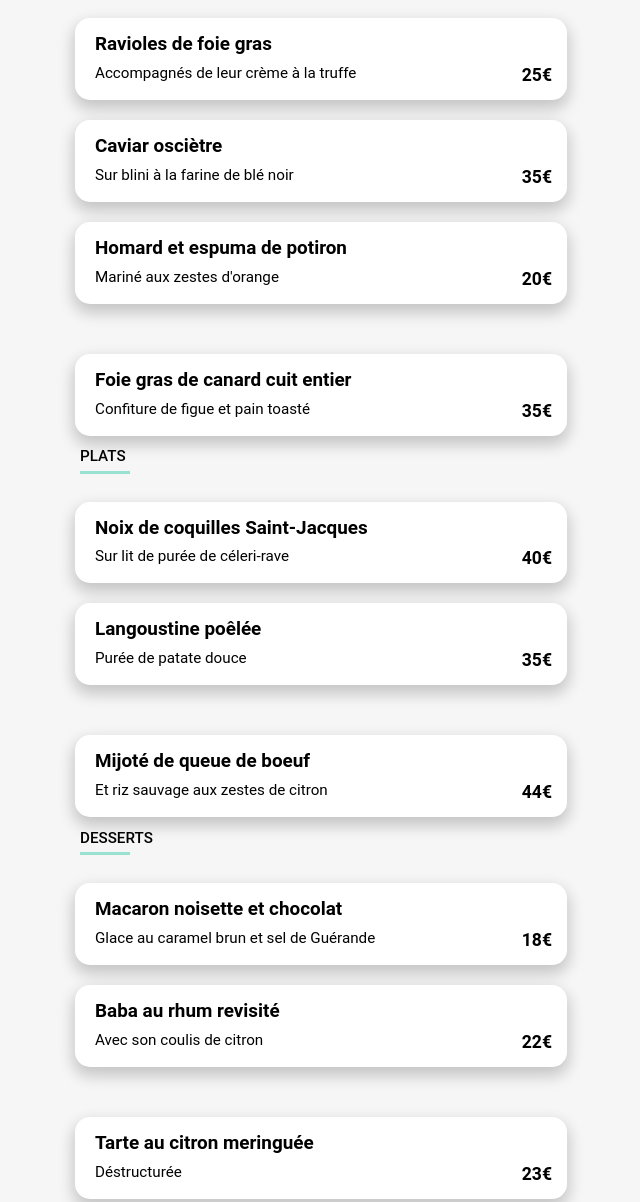
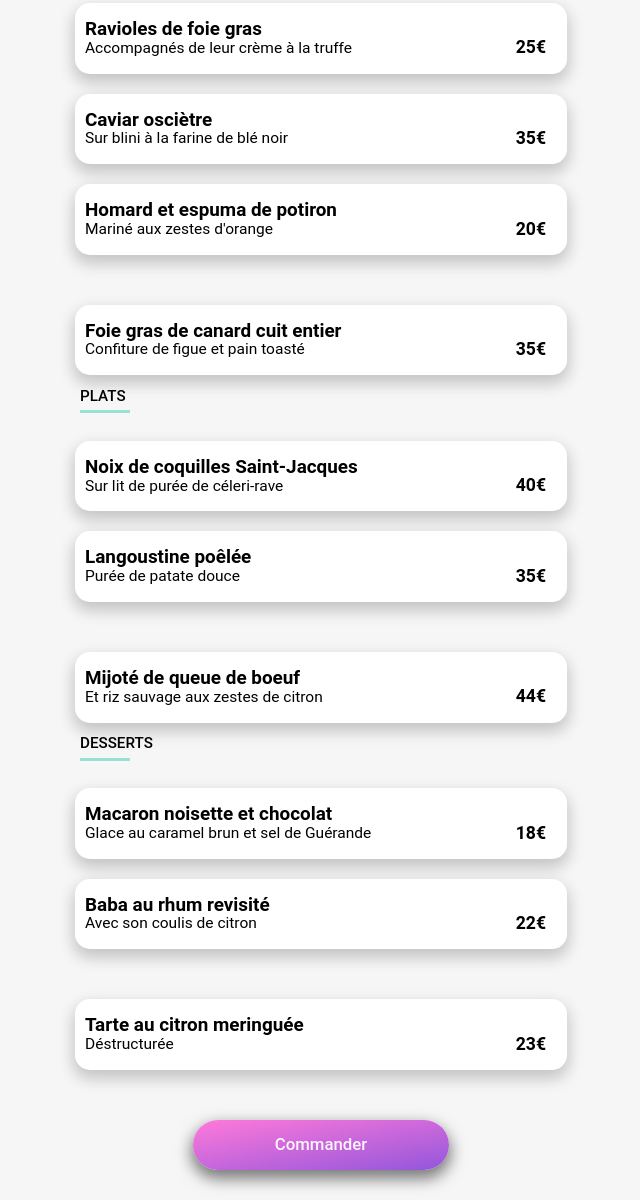
Before and after one commit to DGouron/OC_Projet3, a website: page menu-la-note-enchantee.html in a window 1280 px wide. Shown: the part 416-1618 px from the top of the page, without its empty margins (319-959 px from the left). Drawn offline with Linux system fonts and the light colour scheme; a web font is replaced by a local one.

Commit message:
Rework menu

```diff
--- a/menu-la-note-enchantee.html
+++ b/menu-la-note-enchantee.html
@@ -35,123 +35,103 @@
             </header>
             <h2>Entrées</h2>
             <article class="menu__article--box">
-                <div class="menu__article--content">
+                <header class="menu__article--content">
                     <h3>Ravioles de foie gras</h3>
-                    <div class="menu__article--details">
                     <p class="menu__article--name">Accompagnés de leur crème à la truffe</p>
-                        <p class="menu__article--price">25€</p>
-                    </div>
-                </div>
+                </header>
+                <div class="menu__article--price">25€</div>
                 <div class="menu__article--validation">
                     <i class="fa-solid fa-check"></i>
                 </div>
             </article>
             <article class="menu__article--box">
-                <div class="menu__article--content">
+                <header class="menu__article--content">
                     <h3>Caviar osciètre</h3>
-                    <div class="menu__article--details">
                     <p class="menu__article--name">Sur blini à la farine de blé noir</p>
-                        <p class="menu__article--price">35€</p>
-                    </div>
-                </div>
+                </header>
+                <div class="menu__article--price">35€</div>
                 <div class="menu__article--validation">
                     <i class="fa-solid fa-check"></i>
                 </div>
             </article>
             <article class="menu__article--box">
-                <div class="menu__article--content">
+                <header class="menu__article--content">
                     <h3>Homard et espuma de potiron</h3>
-                    <div class="menu__article--details">
                     <p class="menu__article--name">Mariné aux zestes d'orange</p>
-                        <p class="menu__article--price">20€</p>
-                    </div>
-                </div>
+                </header>
+                <div class="menu__article--price">20€</div>
                 <div class="menu__article--validation">
                     <i class="fa-solid fa-check"></i>
                 </div>
             </article>
             <article class="menu__article--box">
-                <div class="menu__article--content">
+                <header class="menu__article--content">
                     <h3>Foie gras de canard cuit entier</h3>
-                    <div class="menu__article--details">
                     <p class="menu__article--name">Confiture de figue et pain toasté</p>
-                        <p class="menu__article--price">35€</p>
-                    </div>
-                </div>
+                </header>
+                <div class="menu__article--price">35€</div>
                 <div class="menu__article--validation">
                     <i class="fa-solid fa-check"></i>
                 </div>
             </article>
             <h2>Plats</h2>
             <article class="menu__article--box">
-                <div class="menu__article--content">
+                <header class="menu__article--content">
                     <h3>Noix de coquilles Saint-Jacques</h3>
-                    <div class="menu__article--details">
                     <p class="menu__article--name">Sur lit de purée de céleri-rave</p>
-                        <p class="menu__article--price">40€</p>
-                    </div>
-                </div>
+                </header>
+                <div class="menu__article--price">40€</div>
                 <div class="menu__article--validation">
                     <i class="fa-solid fa-check"></i>
                 </div>
             </article>
             <article class="menu__article--box">
-                <div class="menu__article--content">
+                <header class="menu__article--content">
                     <h3>Langoustine poêlée</h3>
-                    <div class="menu__article--details">
                     <p class="menu__article--name">Purée de patate douce</p>
-                        <p class="menu__article--price">35€</p>
-                    </div>
-                </div>
+                </header>
+                <div class="menu__article--price">35€</div>
                 <div class="menu__article--validation">
                     <i class="fa-solid fa-check"></i>
                 </div>
             </article>
             <article class="menu__article--box">
-                <div class="menu__article--content">
+                <header class="menu__article--content">
                     <h3>Mijoté de queue de boeuf </h3>
-                    <div class="menu__article--details">
                     <p class="menu__article--name">Et riz sauvage aux zestes de citron</p>
-                        <p class="menu__article--price">44€</p>
-                    </div>
-                </div>
+                </header>
+                <div class="menu__article--price">44€</div>
                 <div class="menu__article--validation">
                     <i class="fa-solid fa-check"></i>
                 </div>
             </article>
             <h2>Desserts</h2>
             <article class="menu__article--box">
-                <div class="menu__article--content">
+                <header class="menu__article--content">
                     <h3>Macaron noisette et chocolat</h3>
-                    <div class="menu__article--details">
                     <p class="menu__article--name">Glace au caramel brun et sel de Guérande</p>
-                        <p class="menu__article--price">18€</p>
-                    </div>
-                </div>
+                </header>
+                <div class="menu__article--price">18€</div>
                 <div class="menu__article--validation">
                     <i class="fa-solid fa-check"></i>
                 </div>
             </article>
             <article class="menu__article--box">
-                <div class="menu__article--content">
+                <header class="menu__article--content">
                     <h3>Baba au rhum revisité </h3>
-                    <div class="menu__article--details">
                     <p class="menu__article--name">Avec son coulis de citron</p>
-                        <p class="menu__article--price">22€</p>
-                    </div>
-                </div>
+                </header>
+                <div class="menu__article--price">22€</div>
                 <div class="menu__article--validation">
                     <i class="fa-solid fa-check"></i>
                 </div>
             </article>
             <article class="menu__article--box">
-                <div class="menu__article--content">
+                <header class="menu__article--content">
                     <h3>Tarte au citron meringuée </h3>
-                    <div class="menu__article--details">
                     <p class="menu__article--name">Déstructurée</p>
-                        <p class="menu__article--price">23€</p>
-                    </div>
-                </div>
+                </header>
+                <div class="menu__article--price">23€</div>
                 <div class="menu__article--validation">
                     <i class="fa-solid fa-check"></i>
                 </div>
--- a/src/assets/Styles/Sass/Components/_callToAction.scss
+++ b/src/assets/Styles/Sass/Components/_callToAction.scss
@@ -7,7 +7,7 @@
     width: auto;
     height: 50px;
     background:  $cta-background;
-    box-shadow: 0px 7px 15px 2px rgba(0,0,0,0.2);
+    box-shadow: 0px 7px 15px 2px rgba(0,0,0,0.5);
     color: rgba(255, 255, 255, 0.929);
     font-size: 1.05rem;
     font-family: $secondary-font;
--- a/src/assets/Styles/Sass/main.scss
+++ b/src/assets/Styles/Sass/main.scss
@@ -14,6 +14,7 @@ html,
 body{
   scroll-behavior: smooth;
   color: white;
+  overflow-x: hidden;
 }
 .primary__header{
   display: flex;
--- a/src/assets/styles/sass/components/_menu.scss
+++ b/src/assets/styles/sass/components/_menu.scss
@@ -28,7 +28,6 @@
       }
     }
   }
-
 .menu__illustration{
   width: 100%;
   img{
@@ -37,7 +36,6 @@
     object-fit: cover;
   }
 }
-
 .menu__wrapper{
 
   width: 100%;
@@ -50,11 +48,12 @@
     display: flex;
     align-items: center;
     justify-content: space-between;
-      padding-top: 15px;
+    padding-left: 10px;
+  }
+  header i{
     padding-left: 20px;
     padding-right: 40px;
   }
-
   header h1{
     font-size: 1.8rem;
     font-family: $main-font;
@@ -80,7 +79,6 @@
     width: 10%;
   }
 }
-
 .menu__article--box{
   display: flex;
   flex-direction: row;
@@ -90,38 +88,44 @@
   border-radius: 15px;
   background: #FFF;
   gap: 5px;
-    padding-left: 10px;
   margin-top: 20px;
   margin-left: 10px;
   margin-right: 10px;
   box-shadow: 0px 7px 15px 2px rgba(0,0,0,0.2);
   font-family: $secondary-font;
+  overflow: hidden;
 
+  .menu__article--content, .menu__article--content h3{
+    white-space: nowrap;
+    display: block;
+  }
+  .menu__article--content h3{
+    overflow: visible;
+  }
 
   .menu__article--content{
-      display: flex;
-      flex-direction: column;
-      flex: 1 1 25%;
-      gap: 10px;
-      padding-right: 10px;
-      padding-left: 10px;
+    flex: 1;
+    padding-bottom: 1rem;
+    overflow: hidden;
   }
 
   &:hover{
     box-shadow: 0px 7px 10px 2px rgba(0,0,0,0.4);
     cursor: pointer;
 
-      .menu__article--content h3{
-        white-space: nowrap;
-        overflow: hidden;
-        display: block;
-      }
     .menu__article--validation{
-        flex: 0 0 25%;
+      flex: 0 0 20%;
 
       i{
         transform: rotate(0deg);
       }
+    }
+    .menu__article--price{
+      padding-left: 1rem;
+    }
+
+    .menu__article--content h3{
+      overflow: hidden;
     }
   }
 
@@ -158,11 +162,6 @@
     padding: 5px;
   }
 }
-  .menu__article--details{
-    display: flex;
-    justify-content: space-between;
-    padding-bottom: 15px;
-  }
 .menu__article--name{
   text-overflow: ellipsis;
   overflow: hidden;
@@ -171,11 +170,25 @@
 }
 .menu__article--name, .menu__article--price{
   margin: 0;
-    font-size: .95rem
+  font-size: .97rem
 }
 .menu__article--price{
   font-size: 1.1rem;
   font-weight: bolder;
+  display: flex;
+  justify-content: flex-end;
+  align-items: flex-end;
+  padding-right: 1rem;
+  padding-left: 0rem;
+  padding-bottom: 1rem;
+
+  transition: padding-left .5s linear;
+}
+.menu__article--description{
+  margin: 0;
+  white-space: nowrap;
+  text-overflow: ellipsis;
+  overflow: hidden;
 }
   .menu__wrapper .menu__article--box:nth-of-type(3n){
     margin-bottom: 30px;
```
Also changed, not shown: menu-a-la-francaise.html (+27 -45 lines), menu-delice-des-sens.html (+27 -45 lines), menu-la-palette-du-gout.html (+28 -46 lines), src/assets/Styles/css/prefixed/style.css, src/assets/Styles/css/style.css, 1 other file. Lines whose indentation alone changed are shown as unchanged.
